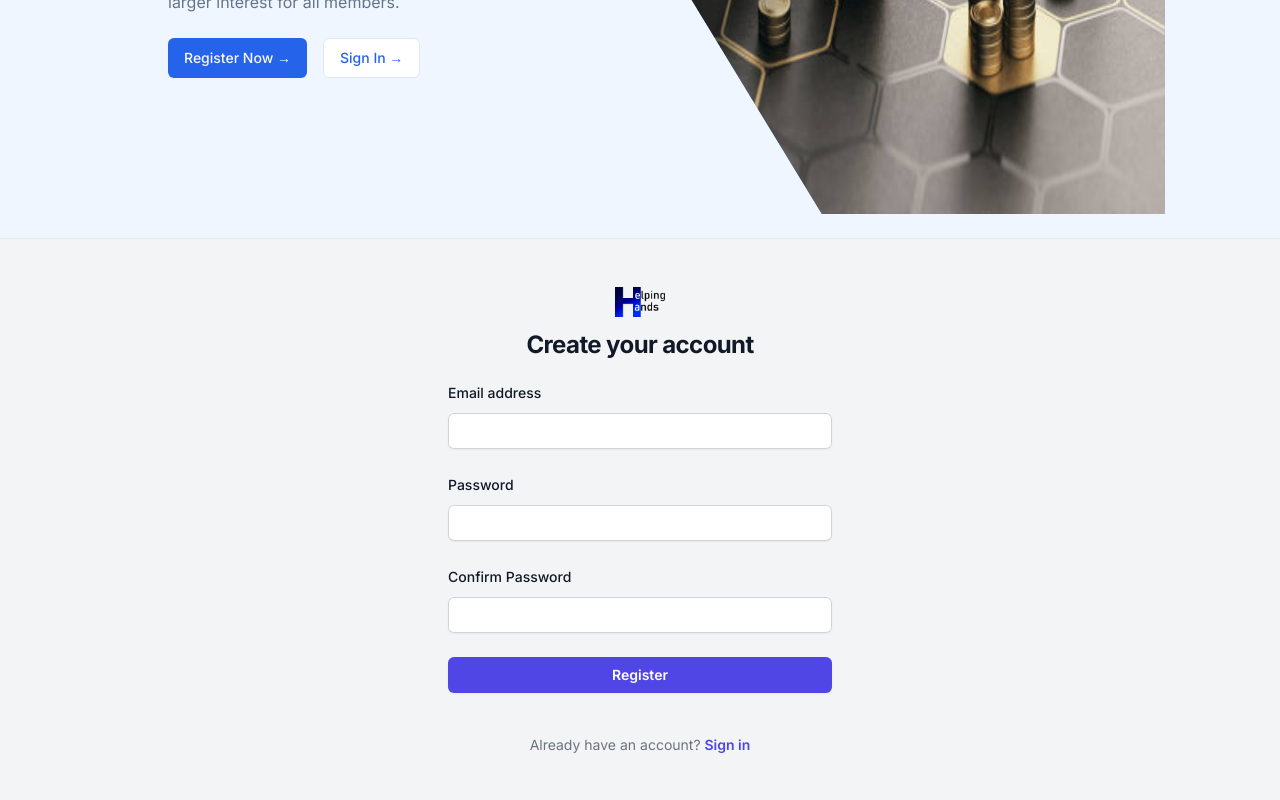
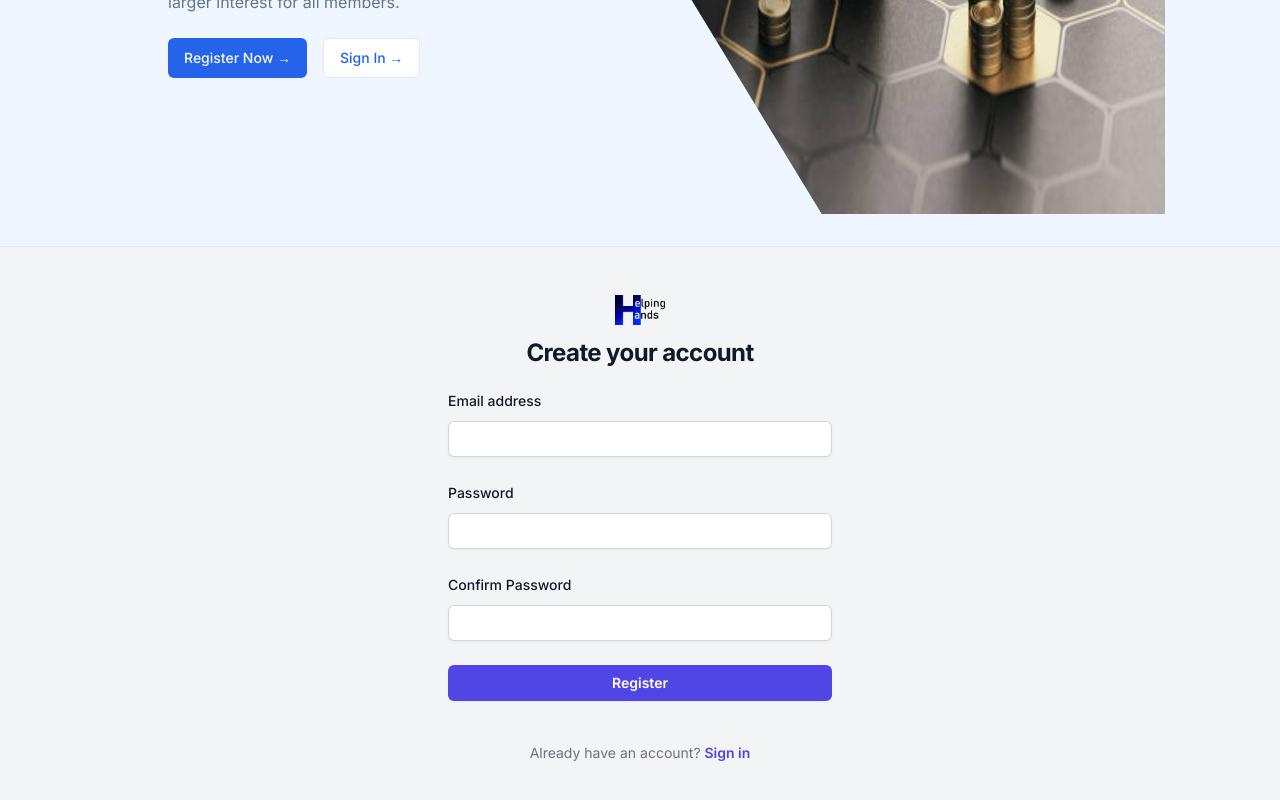
Before and after one commit to JUSTFIDEL/helping-hands, a Next.js app: page / in a window 1280 px wide. Shown: the part 490-1290 px from the top of the page. Built offline with nearby package versions, Linux system fonts and the light colour scheme.

Commit message:
adjuxtedd

```diff
--- a/src/app/page.js
+++ b/src/app/page.js
@@ -175,7 +175,7 @@ export default function Home() {
         </MaxWidthWrapper>
       </section> */}
 
-      <section className='border-t border-gray-200 bg-gray-100 mt-6'>
+      <section className='border-t border-gray-200 bg-gray-100 mt-8'>
         <MaxWidthWrapper className='py-2'>
           <Register />
         </MaxWidthWrapper>
```
